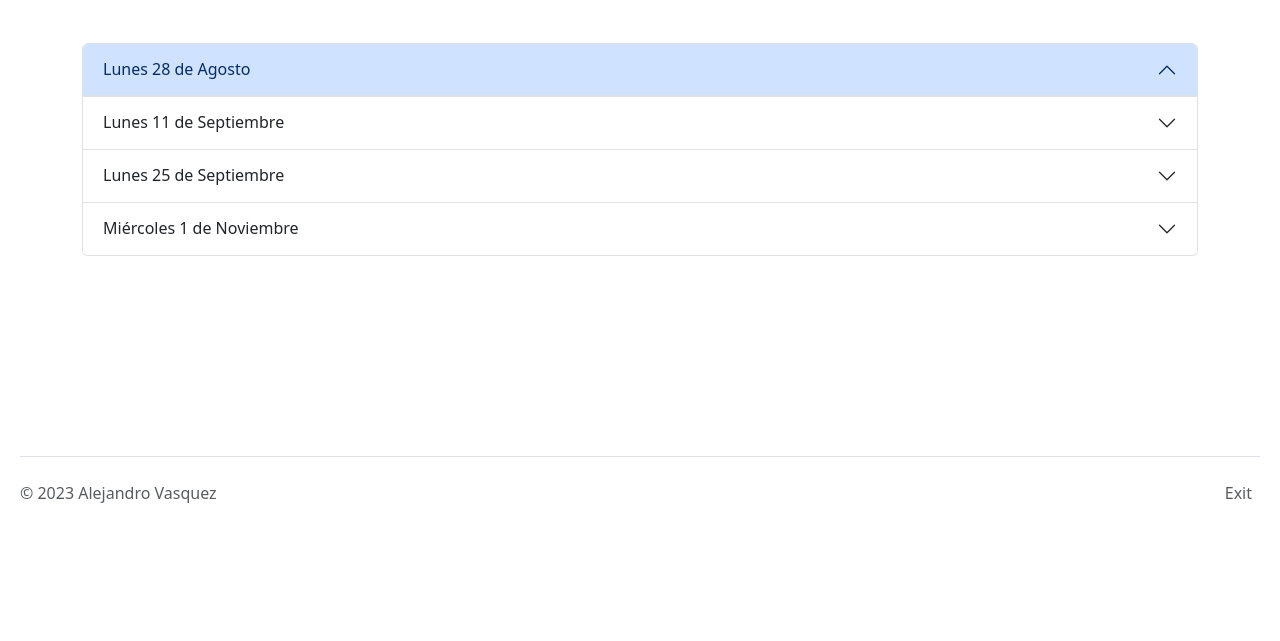
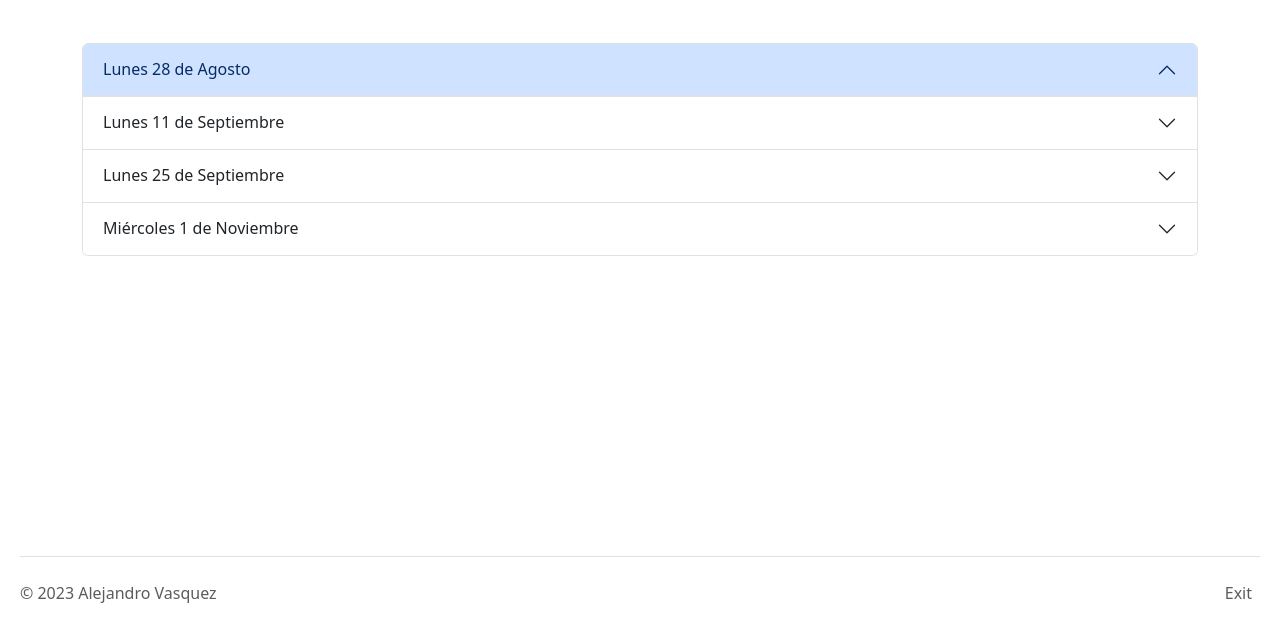
Before and after one commit to Alejandrovc6467/ArchitecturePage, a plain HTML site: page home.html in a window 1280 px wide. Shown: the part 63-704 px from the top of the page. Drawn offline with nearby package versions, Linux system fonts and the light colour scheme.

Commit message:
added margin top to footer

```diff
--- a/css/home.css
+++ b/css/home.css
@@ -12,7 +12,7 @@
 
 .footer{
   padding: 0 20px;
-  margin-top: 200px;
+  margin-top: 300px;
 }
 
 video{
```
